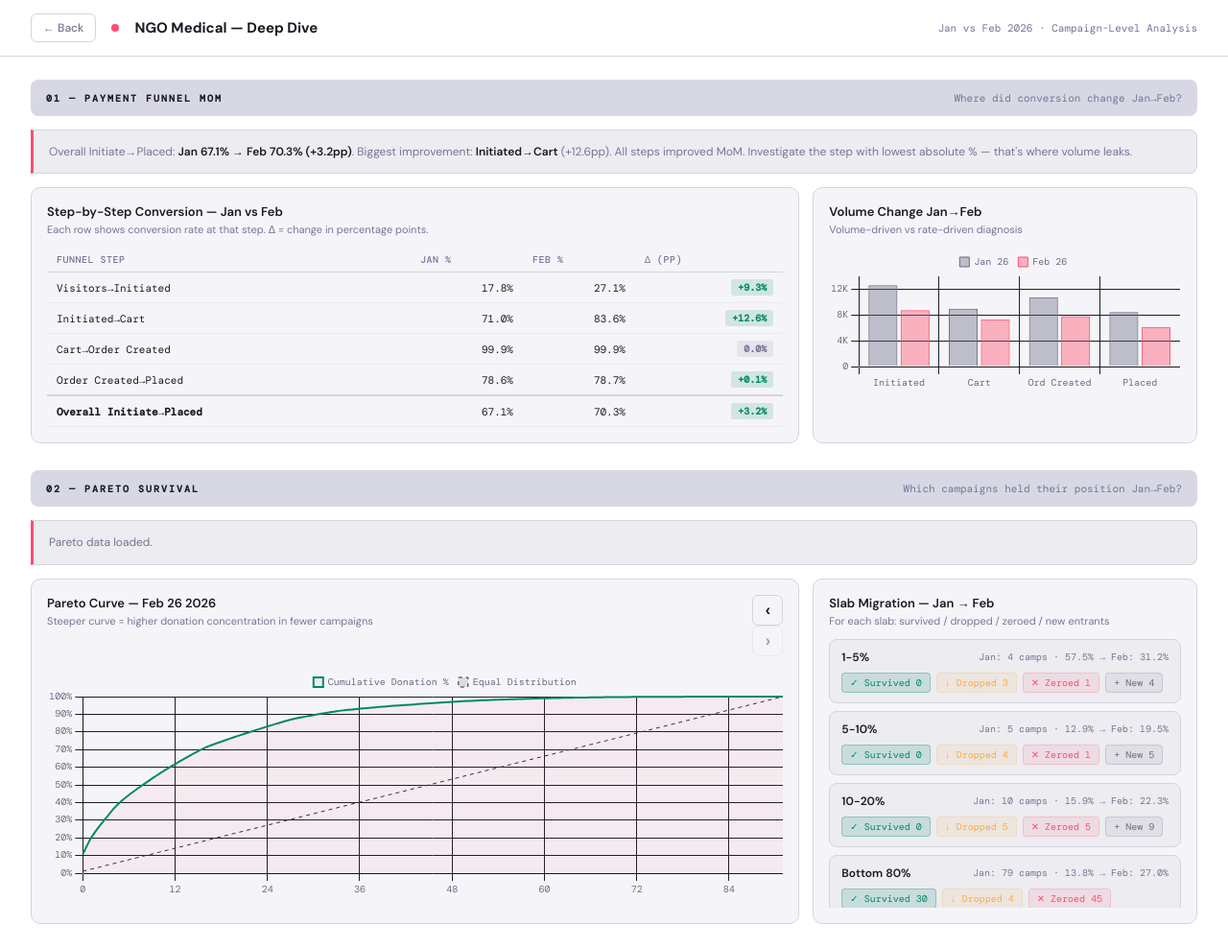
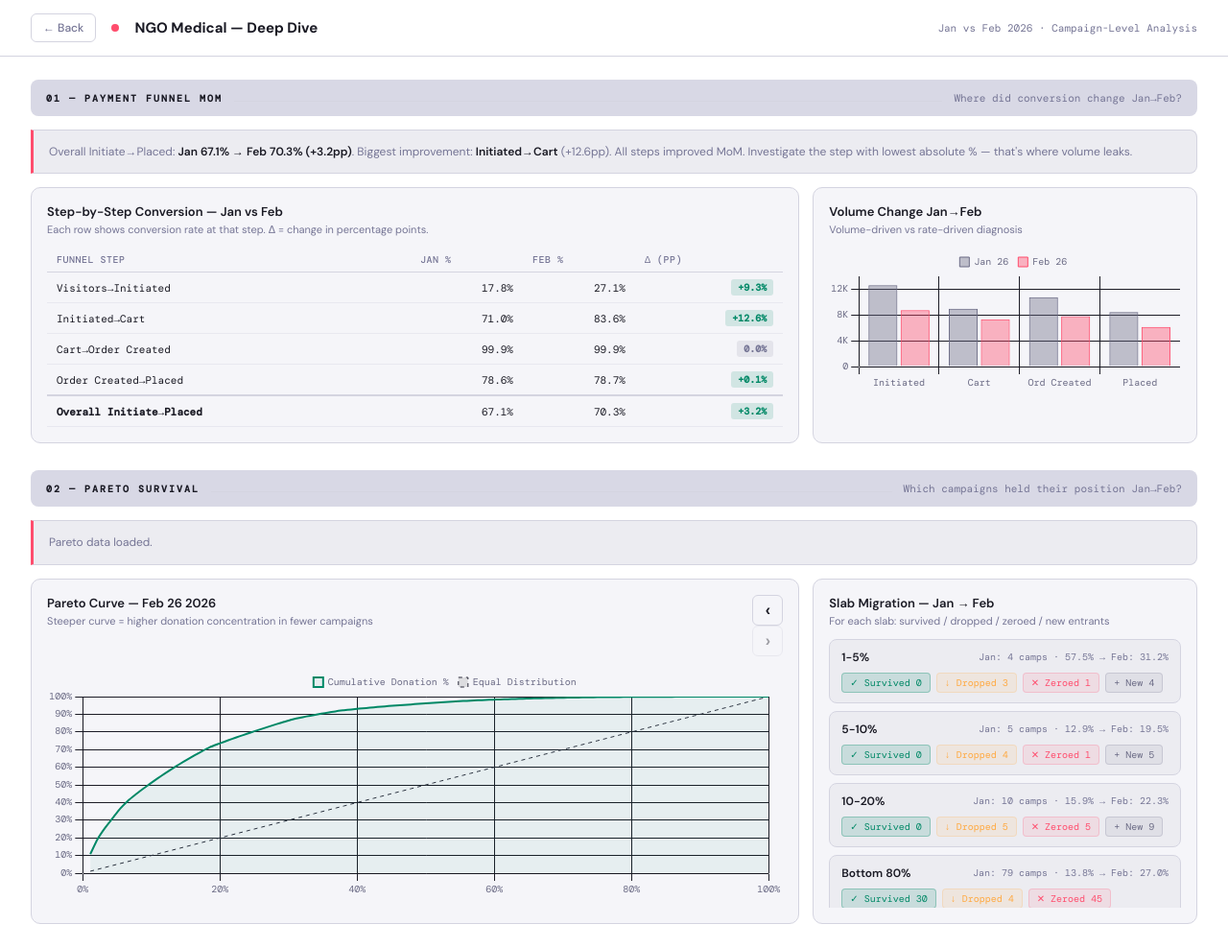
Before and after one commit to chitteshagrawal-dev/Demand-OR, a plain HTML site: page nm_deep.html in a window 1280 px wide. Shown: the top 988 px of the page at 96% size. Drawn offline with nearby package versions, Linux system fonts and the light colour scheme.

```diff
--- a/nm_deep.html
+++ b/nm_deep.html
@@ -125,11 +125,13 @@
   const n=parseFloat(v),cls=n>0?(inv?'down':'up'):n<0?(inv?'up':'down'):'neutral';
   return `<span class="badge ${cls}">${n>0?'+':''}${n.toFixed(1)}%</span>`;
 }
+const CHARTS={};
 function mkChart(id,type,labels,datasets,opts){
   const el=document.getElementById(id);if(!el)return;
+  if(CHARTS[id]){CHARTS[id].destroy();delete CHARTS[id];}
   const base={responsive:true,maintainAspectRatio:false,plugins:{legend:{labels:{color:'#6b6b85',font:{family:'DM Mono',size:10},boxWidth:10}},tooltip:{backgroundColor:'#1c1c26',titleColor:'#e8e8f0',bodyColor:'#6b6b85',borderColor:'#2a2a3a',borderWidth:1,titleFont:{family:'DM Mono',size:11},bodyFont:{family:'DM Mono',size:10}}},scales:{x:{grid:{color:'#1c1c26'},ticks:{color:'#6b6b85',font:{family:'DM Mono',size:10}}},y:{grid:{color:'#1c1c26'},ticks:{color:'#6b6b85',font:{family:'DM Mono',size:10}}}}};
   function m(t,s){for(const k in s){if(s[k]&&typeof s[k]==='object'&&!Array.isArray(s[k])){t[k]=t[k]||{};m(t[k],s[k]);}else{t[k]=s[k];}}return t;}
-  new Chart(el,{type,data:{labels,datasets},options:m(base,opts||{})});
+  CHARTS[id]=new Chart(el,{type,data:{labels,datasets},options:m(base,opts||{})});
 }
 
 // Funnel insight
@@ -185,16 +187,28 @@
   const pts=curve.filter((_,i)=>i%step===0);
 
   // Update title
-  document.getElementById('pcTitle').textContent = monthLabels[paretoMonthIdx] + ' ' + (months[paretoMonthIdx].includes('08')?'2025':'2026');
+  document.getElementById('pcTitle').textContent = monthLabels[paretoMonthIdx] + ' ' + months[paretoMonthIdx].substring(0,4);
 
   // Update button states
   document.getElementById('pcPrev').disabled = paretoMonthIdx <= 1;
   document.getElementById('pcNext').disabled = paretoMonthIdx >= months.length - 1;
 
-  mkChart('pc','line',pts.map(p=>p.x.toFixed(0)+'%'),[
-    {label:'Cumulative Donation %',data:pts.map(p=>p.y),borderColor:'#008866',backgroundColor:'rgba(255,77,109,0.06)',tension:0.2,fill:true,pointRadius:0,borderWidth:2},
-    {label:'Equal Distribution',data:pts.map(p=>p.x),borderColor:'#2a2a3a',borderDash:[4,4],pointRadius:0,borderWidth:1}
-  ],{scales:{x:{ticks:{maxTicksLimit:8,callback:v=>v}},y:{ticks:{callback:v=>v+'%'}}},plugins:{tooltip:{callbacks:{label:ctx=>ctx.dataset.label+': '+ctx.parsed.y.toFixed(1)+'%'}}}});
+  if(CHARTS['pc']) CHARTS['pc'].destroy();
+  const pcEl=document.getElementById('pc');
+  if(pcEl) CHARTS['pc']=new Chart(pcEl,{
+    type:'scatter',
+    data:{datasets:[
+      {label:'Cumulative Donation %',data:pts.map(p=>({x:p.x,y:p.y})),showLine:true,borderColor:'#008866',backgroundColor:'rgba(0,136,102,0.06)',tension:0.2,fill:true,pointRadius:0,borderWidth:2},
+      {label:'Equal Distribution',data:pts.map(p=>({x:p.x,y:p.x})),showLine:true,borderColor:'#2a2a3a',borderDash:[4,4],pointRadius:0,borderWidth:1}
+    ]},
+    options:{responsive:true,maintainAspectRatio:false,
+      plugins:{legend:{labels:{color:'#6b6b85',font:{family:'DM Mono',size:10},boxWidth:10}},tooltip:{backgroundColor:'#1c1c26',titleColor:'#e8e8f0',bodyColor:'#6b6b85',borderColor:'#2a2a3a',borderWidth:1,callbacks:{label:ctx=>ctx.dataset.label+': '+ctx.parsed.y.toFixed(1)+'%'}}},
+      scales:{
+        x:{type:'linear',min:0,max:100,grid:{color:'#1c1c26'},ticks:{color:'#6b6b85',font:{family:'DM Mono',size:10},callback:v=>v+'%',maxTicksLimit:6}},
+        y:{type:'linear',min:0,max:100,grid:{color:'#1c1c26'},ticks:{color:'#6b6b85',font:{family:'DM Mono',size:10},callback:v=>v+'%'}}
+      }
+    }
+  });
 }
 
 function prevParetoMonth(){
```
Also changed, not shown: nnm_deep.html (+20 -6 lines), pm_deep.html (+20 -6 lines), pnm_deep.html (+20 -6 lines).
